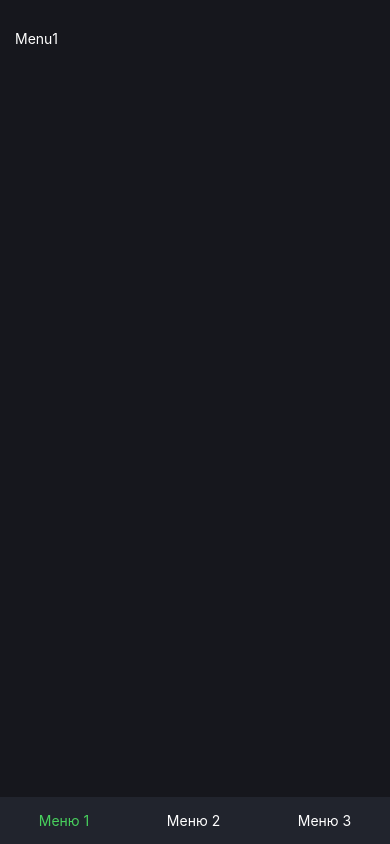
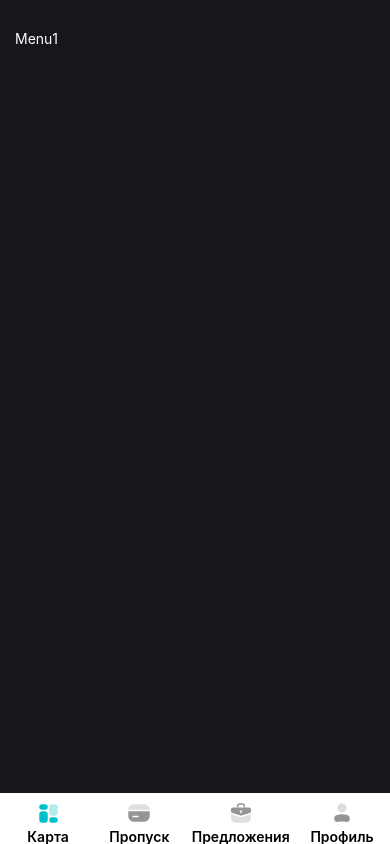
Before and after one commit to ToolsDevOrg/Tools_Hackaton_FrontEnd, a React Native app: screen /main in a window 390 px wide. Built offline with nearby package versions, Linux system fonts and the light colour scheme.

Commit message:
feat: tabbar

```diff
--- a/App.tsx
+++ b/App.tsx
@@ -16,7 +16,7 @@ export default function App() {
       <StatusBar style="light" />
       <SafeAreaProvider>
         <QueryClientProvider client={queryClient}>
-          <SafeAreaView style={styles.container}>
+          <SafeAreaView style={styles.container} edges={['top', 'left', 'right']}>
             <AppNavigator />
           </SafeAreaView>
         </QueryClientProvider>
--- a/package.json
+++ b/package.json
@@ -23,6 +23,7 @@
     "react-native-gesture-handler": "~2.24.0",
     "react-native-reanimated": "^3.17.5",
     "react-native-safe-area-context": "5.4.0",
+    "react-native-svg": "^15.12.0",
     "tailwindcss": "3.4.17",
     "zustand": "^5.0.4"
   },
--- a/src/app/navigation/TabNavigator.tsx
+++ b/src/app/navigation/TabNavigator.tsx
@@ -1,21 +1,40 @@
-import { createBottomTabNavigator } from '@react-navigation/bottom-tabs';
-import { TabBar } from '@/widgets/tab_bar/TabBar';
-import { Menu1Stack } from '../stack/Menu1Stack';
-import { Menu2Stack } from '../stack/Menu2Stack';
-import { Menu3Stack } from '../stack/Menu3Stack';
+import { createBottomTabNavigator } from "@react-navigation/bottom-tabs";
+import { TabBar } from "@/widgets/tab_bar/TabBar";
+import { Menu1Stack } from "../stack/Menu1Stack";
+import { Menu2Stack } from "../stack/Menu2Stack";
+import { Menu3Stack } from "../stack/Menu3Stack";
 
 const Tab = createBottomTabNavigator();
 
 export const TabNavigator: React.FC = () => {
+
   return (
     <Tab.Navigator
       screenOptions={{
         headerShown: false,
       }}
-      tabBar={(props) => <TabBar {...props} />}>
-      <Tab.Screen name="menu1" component={Menu1Stack} options={{ title: 'Меню 1' }} />
-      <Tab.Screen name="menu2" component={Menu2Stack} options={{ title: 'Mеню 2' }} />
-      <Tab.Screen name="menu3" component={Menu3Stack} options={{ title: 'Mеню 3' }} />
+      tabBar={(props) => <TabBar {...props} />}
+    >
+      <Tab.Screen
+        name="Map"
+        component={Menu1Stack}
+        options={{ title: "Карта" }}
+      />
+      <Tab.Screen
+        name="Pass"
+        component={Menu2Stack}
+        options={{ title: "Пропуск" }}
+      />
+      <Tab.Screen
+        name="Suggestions"
+        component={Menu3Stack}
+        options={{ title: "Предложения" }}
+      />
+      <Tab.Screen
+        name="Profile"
+        component={Menu3Stack}
+        options={{ title: "Профиль" }}
+      />
     </Tab.Navigator>
   );
 };
--- a/src/widgets/tab_bar/TabBar.tsx
+++ b/src/widgets/tab_bar/TabBar.tsx
@@ -1,23 +1,38 @@
-import { Pressable, Text, View } from 'react-native';
-import { BottomTabBarProps } from '@react-navigation/bottom-tabs';
-import { getTabIcon } from './getTabIcon';
+import { Pressable, Text, View } from "react-native";
+import { BottomTabBarProps } from "@react-navigation/bottom-tabs";
+import { getTabIcon } from "./getTabIcon";
+import { useSafeAreaInsets } from "react-native-safe-area-context";
 
-export const TabBar: React.FC<BottomTabBarProps> = ({ state, navigation, descriptors }) => {
+export const TabBar: React.FC<BottomTabBarProps> = ({
+  state,
+  navigation,
+  descriptors,
+}) => {
+  const pb = useSafeAreaInsets().bottom;
 
   return (
-    <View className="flex-row items-center justify-around py-[15px] bg-gray">
+    <View
+      style={{ paddingBottom: pb }}
+      className="flex-row items-center justify-between bg-white px-[9px] pt-[8px]"
+    >
       {state.routes.map((route, index) => {
         const { options } = descriptors[route.key];
         const isActive = state.index === index;
 
         return (
           <Pressable
-            style={{ gap: 5 }}
-            className="items-center"
+            className="items-center gap-[5px] min-w-[78px] transition-[0.3s]"
             onPress={() => navigation.navigate(route.name)}
-            key={route.name}>
+            key={route.name}
+          >
             {getTabIcon(route.name, isActive)}
-            <Text className={`${isActive ? 'text-green' : 'text-white'}`}>{options.title}</Text>
+            <Text
+              className={`${"transition-[0.3s] font-semibold leading-[14px] text-[10px]"}${
+                isActive ? "text-ujin" : "text-tabbarGrey"
+              }`}
+            >
+              {options.title}
+            </Text>
           </Pressable>
         );
       })}
--- a/src/widgets/tab_bar/getTabIcon.ts
+++ /dev/null
@@ -1,15 +0,0 @@
-
-export const getTabIcon = (routeName: string, isActive: boolean) => {
-  const fill = isActive ? '#48D05D' : '#4E5567';
-
-  switch (routeName) {
-    case 'Transactions':
-      // return <TransactionsIcon fill={fill} />;  // возвращаем конкретную иконку
-    case 'Profile':
-      // return <ProfileIcon fill={fill} />;  // возвращаем конкретную иконку
-    case 'History':
-      // return <HistoryIcon fill={fill} />;  // возвращаем конкретную иконку
-    default:
-      return null;
-  }
-};
--- /dev/null
+++ b/src/widgets/tab_bar/getTabIcon.tsx
@@ -0,0 +1,18 @@
+import { MapIcon, PassIcon, ProfileIcon, SuggestionsIcon } from "./icons";
+
+export const getTabIcon = (routeName: string, isActive: boolean) => {
+  const color = isActive ? "#00C0C9" : "#959595";
+
+  switch (routeName) {
+    case "Map":
+      return <MapIcon color={color} />;
+    case "Pass":
+      return <PassIcon color={color} />;
+    case "Suggestions":
+      return <SuggestionsIcon color={color} />;
+    case "Profile":
+      return <ProfileIcon color={color} />;
+    default:
+      return null;
+  }
+};
--- /dev/null
+++ b/src/widgets/tab_bar/icons.tsx
@@ -0,0 +1,112 @@
+import React from "react";
+import Svg, { Circle, Path, Rect } from "react-native-svg";
+
+export const MapIcon = ({ color = "#959595" }: { color?: string }) => {
+  return (
+    <Svg width="24" height="24" viewBox="0 0 24 24" fill="none">
+      <Rect
+        x="4"
+        y="4"
+        width="7"
+        height="4"
+        rx="2"
+        fill={color}
+        stroke={color}
+        strokeWidth="1.5"
+      />
+      <Rect
+        x="4"
+        y="11"
+        width="7"
+        height="10"
+        rx="2.5"
+        fill={color}
+        stroke={color}
+        strokeWidth="1.5"
+      />
+      <Rect
+        opacity="0.3"
+        x="14"
+        y="4"
+        width="7"
+        height="10"
+        rx="2.5"
+        fill={color}
+        stroke={color}
+        strokeWidth="1.5"
+      />
+      <Rect
+        x="14"
+        y="17"
+        width="7"
+        height="4"
+        rx="2"
+        fill={color}
+        stroke={color}
+        strokeWidth="1.5"
+      />
+    </Svg>
+  );
+};
+
+export const PassIcon = ({ color = "#959595" }: { color?: string }) => {
+  return (
+    <Svg width="24" height="24" viewBox="0 0 24 24" fill="none">
+      <Path
+        fillRule="evenodd"
+        clipRule="evenodd"
+        d="M22.75 10.25V15C22.75 18.1756 20.1756 20.75 17 20.75H7C3.82436 20.75 1.25 18.1756 1.25 15V10.25H22.75ZM6 14.75C5.58579 14.75 5.25 15.0858 5.25 15.5C5.25 15.9142 5.58579 16.25 6 16.25H11C11.4142 16.25 11.75 15.9142 11.75 15.5C11.75 15.0858 11.4142 14.75 11 14.75H6Z"
+        fill={color}
+      />
+      <Path
+        opacity="0.3"
+        d="M1.25537 8.75C1.38626 5.69035 3.90816 3.25 7.00003 3.25H17C20.0919 3.25 22.6138 5.69035 22.7447 8.75H1.25537Z"
+        fill={color}
+      />
+    </Svg>
+  );
+};
+
+export const SuggestionsIcon = ({ color = "#959595" }: { color?: string }) => {
+  return (
+    <Svg width="24" height="24" viewBox="0 0 24 24" fill="none">
+      <Path
+        d="M20 6.42871C21.1046 6.42871 22 7.32414 22 8.42871V10.083C22 10.9662 21.4202 11.7452 20.5742 11.999L13.1494 14.2266C12.3997 14.4515 11.6003 14.4515 10.8506 14.2266L3.42578 11.999C2.57981 11.7452 2 10.9662 2 10.083V8.42871C2 7.32414 2.89543 6.42871 4 6.42871H20ZM12 9.10742C11.5858 9.10742 11.25 9.44321 11.25 9.85742V11.5713L11.2539 11.6484C11.2923 12.0266 11.6117 12.3213 12 12.3213C12.3883 12.3213 12.7077 12.0266 12.7461 11.6484L12.75 11.5713V9.85742C12.75 9.44321 12.4142 9.10742 12 9.10742Z"
+        fill={color}
+      />
+      <Path
+        opacity="0.3"
+        d="M21.9165 16.9997C21.9164 19.623 19.7898 21.7497 17.1665 21.7497H6.8335C4.21021 21.7497 2.0836 19.623 2.0835 16.9997V13.0085C2.3606 13.1901 2.66533 13.3374 2.99463 13.4362L10.4194 15.6638C11.4503 15.973 12.5497 15.973 13.5806 15.6638L21.0054 13.4362C21.3347 13.3374 21.6394 13.1901 21.9165 13.0085V16.9997ZM21.853 10.8317C21.6304 11.3826 21.1691 11.8203 20.5747 11.9987L13.1489 14.2263C12.3994 14.4511 11.6006 14.4511 10.8511 14.2263L3.42529 11.9987C2.83074 11.8203 2.36856 11.3827 2.146 10.8317L12.0005 12.4997L21.853 10.8317Z"
+        fill={color}
+      />
+      <Path
+        d="M15.3334 6.42855V5C15.3334 3.89543 14.438 3 13.3334 3H10.6667C9.56218 3 8.66675 3.89543 8.66675 5L8.66675 6.42855"
+        stroke={color}
+        strokeWidth="1.5"
+      />
+    </Svg>
+  );
+};
+
+export const ProfileIcon = ({ color = "#959595" }: { color?: string }) => {
+  return (
+    <Svg width="24" height="24" viewBox="0 0 24 24" fill="none">
+      <Circle
+        opacity="0.3"
+        cx="4"
+        cy="4"
+        r="4"
+        transform="matrix(-1 0 0 1 16 3)"
+        fill={color}
+        stroke={color}
+        strokeWidth="1.5"
+      />
+      <Path
+        d="M5 16.9347C5 16.0743 5.54085 15.3068 6.35109 15.0175C10.004 13.7128 13.996 13.7128 17.6489 15.0175C18.4591 15.3068 19 16.0743 19 16.9347V18.2502C19 19.4376 17.9483 20.3498 16.7728 20.1818L15.8184 20.0455C13.2856 19.6837 10.7144 19.6837 8.18162 20.0455L7.22721 20.1818C6.0517 20.3498 5 19.4376 5 18.2502V16.9347Z"
+        fill={color}
+        stroke={color}
+        strokeWidth="1.5"
+      />
+    </Svg>
+  );
+};
--- a/tailwind.config.js
+++ b/tailwind.config.js
@@ -10,6 +10,8 @@ module.exports = {
         'green': '#48D05D',
         'red': '#F34949',
         'blue': '#67ABDC',
+        'ujin': '#00C0C9',
+        'tabbarGrey': '#959595'
       }
     },
   },
```
Also changed, not shown: 1 other file (tests, documents, lock files or other folders).
